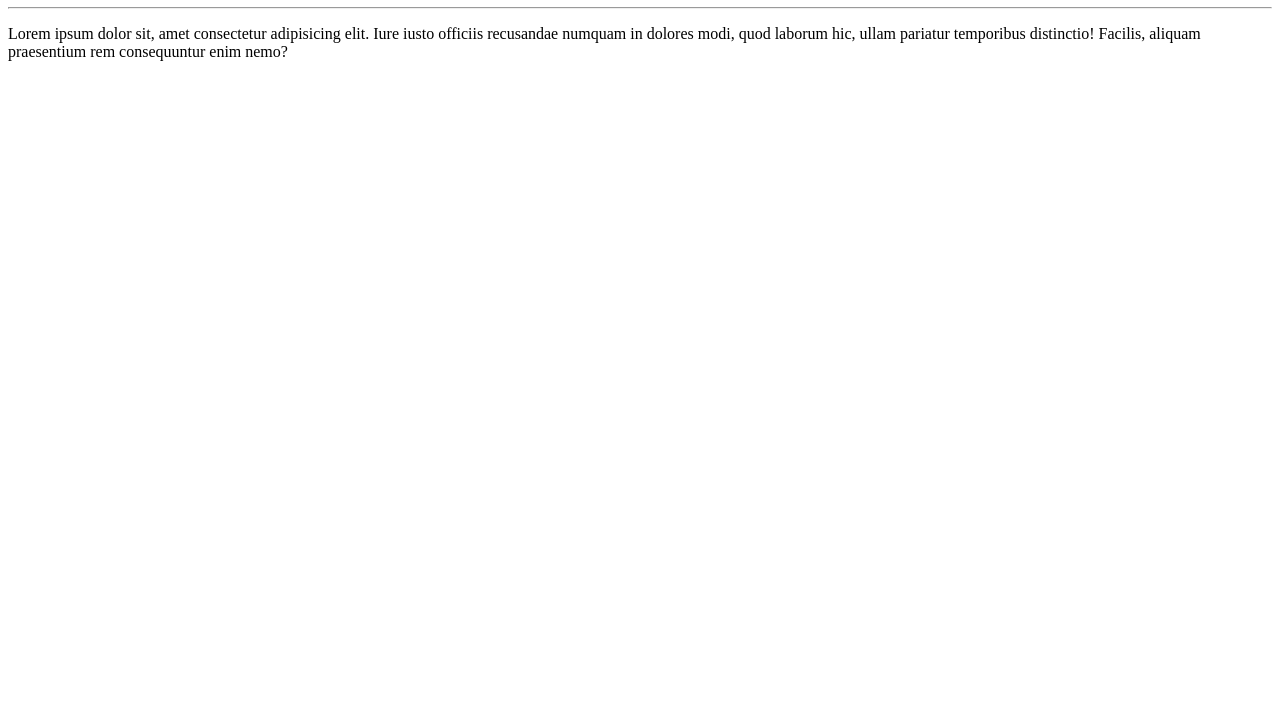
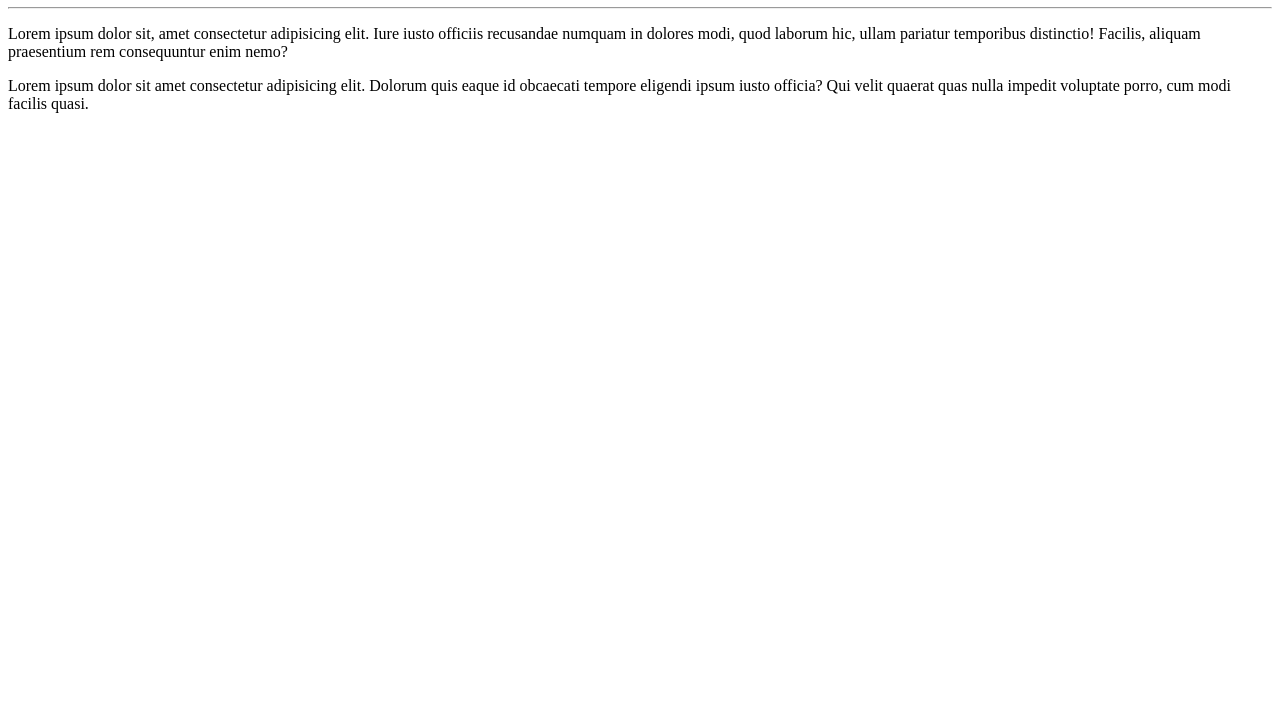
Before and after one commit to Murasxki/Ola-Mundo, a plain HTML site: page site-exemplo/index.html in a window 1280 px wide. Shown: the part 73-800 px from the top of the page. Drawn offline with Linux system fonts and the light colour scheme.

Commit message:
Adicionei um parágrafo

```diff
--- a/site-exemplo/index.html
+++ b/site-exemplo/index.html
@@ -9,5 +9,6 @@
     <h1>Olá, Mundo!</h1>
     <hr>
     <p>Lorem ipsum dolor sit, amet consectetur adipisicing elit. Iure iusto officiis recusandae numquam in dolores modi, quod laborum hic, ullam pariatur temporibus distinctio! Facilis, aliquam praesentium rem consequuntur enim nemo?</p>
+    <p>Lorem ipsum dolor sit amet consectetur adipisicing elit. Dolorum quis eaque id obcaecati tempore eligendi ipsum iusto officia? Qui velit quaerat quas nulla impedit voluptate porro, cum modi facilis quasi.</p>
 </body>
 </html>
```
